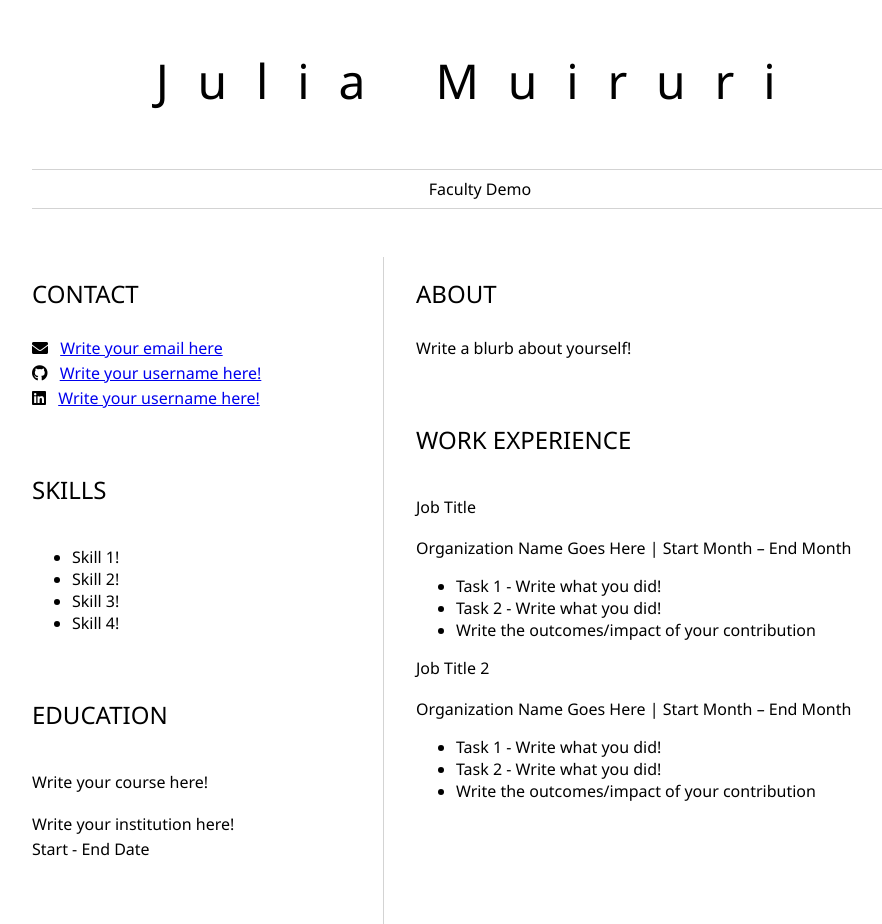
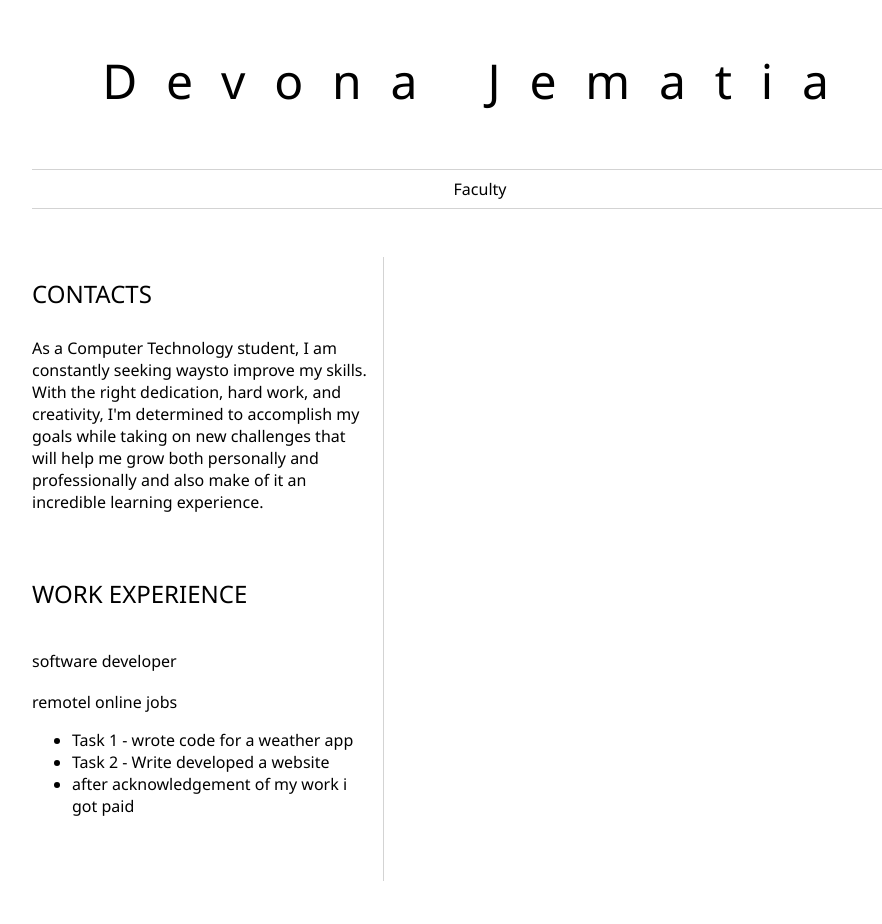
Before and after one commit to JustJematia/My-resume, a plain HTML site: page index.html in a window 1280 px wide. Shown: the whole page, without its empty margins (160-1042 px from the left). After the commit the page ends 881 px from the top, so only its background shows below. Drawn offline with Linux system fonts and the light colour scheme.

Commit message:
Update index.html
updated resume

```diff
--- a/index.html
+++ b/index.html
@@ -2,87 +2,77 @@
 	<head>
 		<link href="style.css" rel="stylesheet">
         <link rel="stylesheet" href="https://cdnjs.cloudflare.com/ajax/libs/font-awesome/5.15.4/css/all.min.css">
-        <title>Julia Muiruri</title>
+        <title>DEVONA JEMATIA</title>
 	</head>
 
 	<body>
 		<header id="header">
 			<!-- resume header with your name and title -->
-			<h1>Julia Muiruri</h1>
+			<h1>Devona Jematia</h1>
 			<hr>
-			Faculty Demo
+			Faculty
 			<hr>
 		</header>
 		<main>
 			<article id="mainLeft">
 				<section>
-					<h2>CONTACT</h2>
-					<!-- contact info including social media -->
+					<h2>CONTACTS</h2>
+					<!-- https://www.linkedin.com/in/devona-j-97ab17276/?lipi=urn%3Ali%3Apage%3Ad_flagship3_profile_view_base%3B6ulbDyUhQUmVda%2BY7QzUBg%3D%3D -->
+					<!-- https://github.com/JustJematia
                     <p>
                         <i class="fa fa-envelope" aria-hidden="true"></i>
-                        <a href="mailto:username@domain.top-level domain">Write your email here</a>
+                        <a href="mailto:username@domain.top-level domain">kosgeijematia07@gmail.com</a>
                     </p>
                     <p>
                         <i class="fab fa-github" aria-hidden="true"></i>
-                        <a href="github.com/yourGitHubUsername">Write your username here!</a>
+                        <a href="github.com/yourGitHubUsername">JustJematia!</a>
                     </p>
                     <p>
                         <i class="fab fa-linkedin" aria-hidden="true"></i>
-                        <a href="linkedin.com/yourLinkedInUsername">Write your username here!</a>
+                        <a href="linkedin.com/yourLinkedInUsername">Devona.j!</a>
                     </p>
 				</section>
 				<section>
 					<h2>SKILLS</h2>
-					<!-- your skills -->
+
                     <ul>
-                        <li>Skill 1!</li>
-                        <li>Skill 2!</li>
-                        <li>Skill 3!</li>
-                        <li>Skill 4!</li>
+                        <li>web development</li>
+                        <li> data analysis</li>
+                        <li> graphics design </li>
+
                     </ul>
 				</section>
 				<section>
 					<h2>EDUCATION</h2>
-					<!-- your education -->
-                    <h3>Write your course here!</h3>
+
+                    <h3>Bsc.Computer Technology</h3>
                     <p>
-                        Write your institution here!
+                        Jomo Kenyatta University of Agriculture and Technology  .
                     </p>
-                    <p>
-                        Start - End Date
-                    </p>
+
 				</section>
 			</article>
 			<article id="mainRight">
 				<section>
 					<h2>ABOUT</h2>
-					<!-- about you -->
-                    <p>Write a blurb about yourself!</p>
+					<!-- about you-->
+                    <p>As a Computer Technology student, I am constantly seeking waysto improve my skills. With the right dedication, hard work, and creativity, I'm determined to accomplish my goals while taking on new challenges that will help me grow both personally and professionally and also make of it an incredible learning experience.</p>
 				</section>
 				<section>
 					<h2>WORK EXPERIENCE</h2>
-					<!-- your work experience -->
-                    <h3>Job Title</h3>
+					<!-- work experience -->
+                    <h3>software developer</h3>
                     <p>
-                        Organization Name Goes Here | Start Month – End Month
+                        remotel online jobs
                     </p>
                     <ul>
-                            <li>Task 1 - Write what you did!</li>
-                            <li>Task 2 - Write what you did!</li>
-                            <li>Write the outcomes/impact of your contribution</li>
+                            <li>Task 1 - wrote code for a weather app</li>
+                            <li>Task 2 - Write developed a website</li>
+                            <li>after acknowledgement of my work i got paid</li>
 
                     </ul>
 
-                    <h3>Job Title 2</h3>
-                    <p>
-                        Organization Name Goes Here | Start Month – End Month
-                    </p>
-                    <ul>
-                            <li>Task 1 - Write what you did!</li>
-                            <li>Task 2 - Write what you did!</li>
-                            <li>Write the outcomes/impact of your contribution</li>
 
-                    </ul>
 				</section>
 			</article>
 		</main>
```
